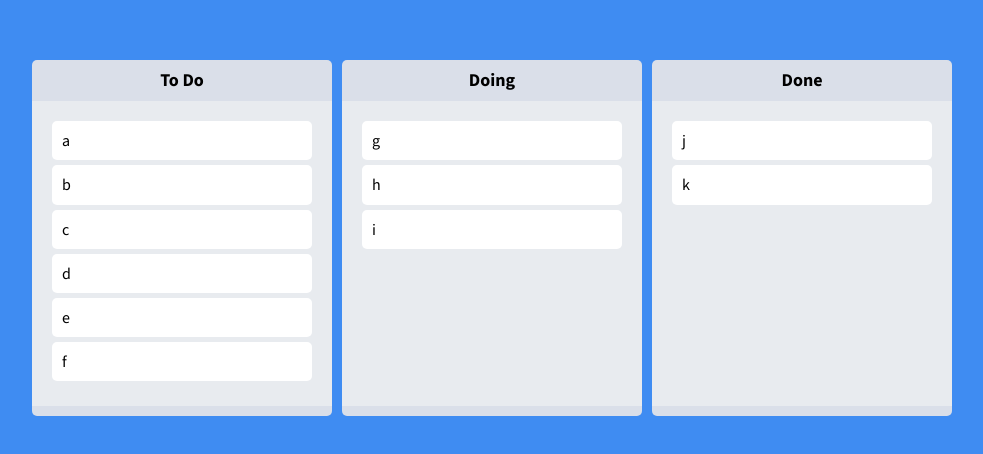
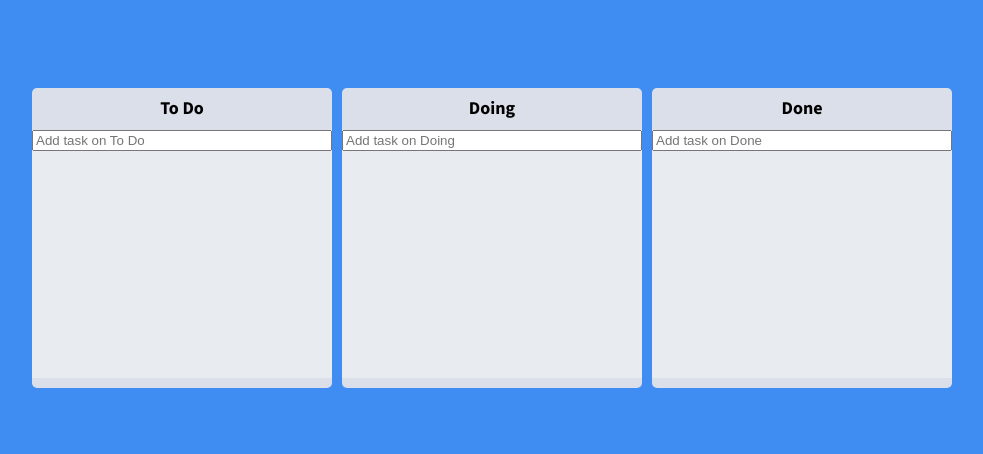
Before and after one commit to JHL71/trello-clone, a React (Create React App) app: page / in a window 1280 px wide. Shown: the part 162-616 px from the top of the page, without its empty margins (268-1251 px from the left). Built offline with nearby package versions, Linux system fonts and the light colour scheme; what recoil-persist would draw is missing.

Commit message:
Feature: add todo

```diff
--- a/package.json
+++ b/package.json
@@ -13,6 +13,7 @@
     "react": "^18.2.0",
     "react-beautiful-dnd": "^13.1.1",
     "react-dom": "^18.2.0",
+    "react-hook-form": "^7.47.0",
     "react-scripts": "5.0.1",
     "recoil": "^0.7.7",
     "recoil-persist": "^5.1.0",
--- a/src/Components/Board.tsx
+++ b/src/Components/Board.tsx
@@ -1,7 +1,9 @@
 import { Droppable } from "react-beautiful-dnd";
 import DraggableCard from "./DraggableCard";
-import { IToDo } from "../atoms";
+import { IToDo, boardState } from "../atoms";
 import styled from "styled-components";
+import { useForm } from "react-hook-form";
+import { useSetRecoilState } from "recoil";
 
 interface IBoardProps {
   toDos: IToDo[];
@@ -41,10 +43,47 @@
   transition: background-color 0.5s ease-in-out;
 `
 
+const Form = styled.form`
+  width: 100%;
+  input {
+    width: 100%;
+  }
+`
+
+interface IForm {
+  toDo: string;
+}
+
 const Board = ({toDos, boardId}: IBoardProps) => {
+  const { register, setValue, handleSubmit} = useForm<IForm>()
+  const setBoard = useSetRecoilState(boardState);
+
+  const boardTitle = boardId.split('_').map((el)=> el[0].toUpperCase() + el.slice(1)).join(' ');
+
+  const onValid = ({ toDo }: IForm) => {
+
+    const newToDo = {
+      id: Date.now(),
+      text: toDo
+    }
+    setBoard(Boards => {
+      return { ...Boards, [boardId]: [newToDo, ...Boards[boardId]] };
+    })
+    setValue("toDo", "");
+  }
+
   return (
     <Wrapper>
-      <Title>{boardId.split('_').map((el)=> el[0].toUpperCase() + el.slice(1)).join(' ')}</Title>
+      <Title>{boardTitle}</Title>
+      <Form onSubmit={handleSubmit(onValid)}>
+        <input
+          {...register("toDo", {
+            required: true
+          })}
+          type="text"
+          placeholder={`Add task on ${boardTitle}`}
+        />
+      </Form>
       <Droppable droppableId={boardId}>
         {(provided, snapshot) =>
           <Area
--- a/src/atoms.ts
+++ b/src/atoms.ts
@@ -16,22 +16,8 @@
 export const boardState = atom<IBoardState>({
   key: "board",
   default: {
-    to_do : [
-      {id: 1, text: "a"},
-      {id: 2, text: "b"},
-      {id: 3, text: "c"},
-      {id: 4, text: "d"},
-      {id: 5, text: "e"},
-      {id: 6, text: "f"}
-    ],
-    doing: [
-      {id: 7, text: "g"},
-      {id: 8, text: "h"},
-      {id: 9, text: "i"}
-    ],
-    done: [
-      {id: 10, text: "j"},
-      {id: 11, text: "k"}
-    ],
+    to_do : [],
+    doing: [],
+    done: [],
   }
 })
```
Also changed, not shown: 1 other file (tests, documents, lock files or other folders).
